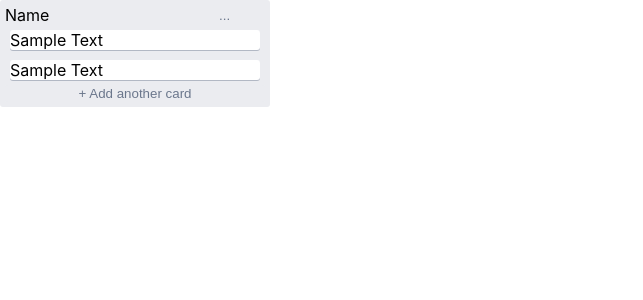
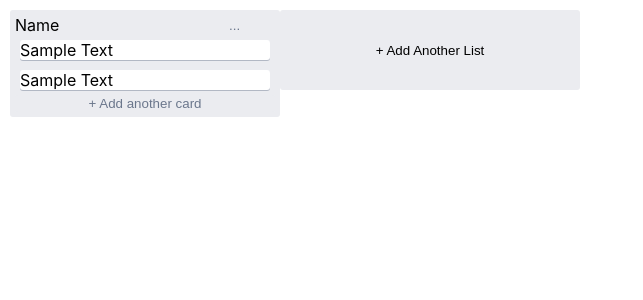
Before and after one commit to jtsuero/trello-clone, a React (Create React App) app: page / in a window 1280 px wide. Shown: the top 300 px of the page, without its empty margins (0-643 px from the left). Built offline with nearby package versions, Linux system fonts and the light colour scheme.

Commit message:
add list button and form

```diff
--- a/src/ListBoard.css
+++ b/src/ListBoard.css
@@ -2,4 +2,13 @@
   display: flex;
   height: 100%;
   width: 100%;
+  margin: 10px;
 }
+
+.add-list-button {
+  background-color: #ebecf0;
+  width: 300px;
+  height: 10%;
+  border: none;
+  border-radius: 3px;
+}
--- a/src/ListBoard.js
+++ b/src/ListBoard.js
@@ -3,7 +3,13 @@ import ListBox from './ListBox';
 import './ListBoard.css'
 
 class ListBoard extends Component {
-
+  constructor() {
+    super()
+    this.state = {
+      addList: false,
+      newListTitle: '',
+    }
+  }
 
   displayLists = () => {
     return (
@@ -13,10 +19,37 @@ class ListBoard extends Component {
     )
   }
 
+  handleChange = (e) => {
+    e.preventDefault();
+    this.setState({[e.target.name]: e.target.value})
+  }
+
+  //onclick show form
+  addItem = () => {
+    if (this.state.addList) {
+      return (
+        <form className='add-list-form'>
+          <input type='input'
+            name='newListTitle'
+            value={this.state.newListTitle}
+            placeholder='Enter list title...'
+            className='list-name-input'
+            onChange={this.handleChange} />
+          <input type='submit' value='Add List' className='submit-list-button' />
+        </form>
+      )
+    } else {
+      return (
+        <input type='button' value='+ Add Another List' className='add-list-button' onClick={() => this.setState({addList: true})} />
+      )
+    }
+  }
+
   render() {
     return (
       <div className='board-container'>
         {this.displayLists()}
+        {this.addItem()}
       </div>
     )
   }
```
